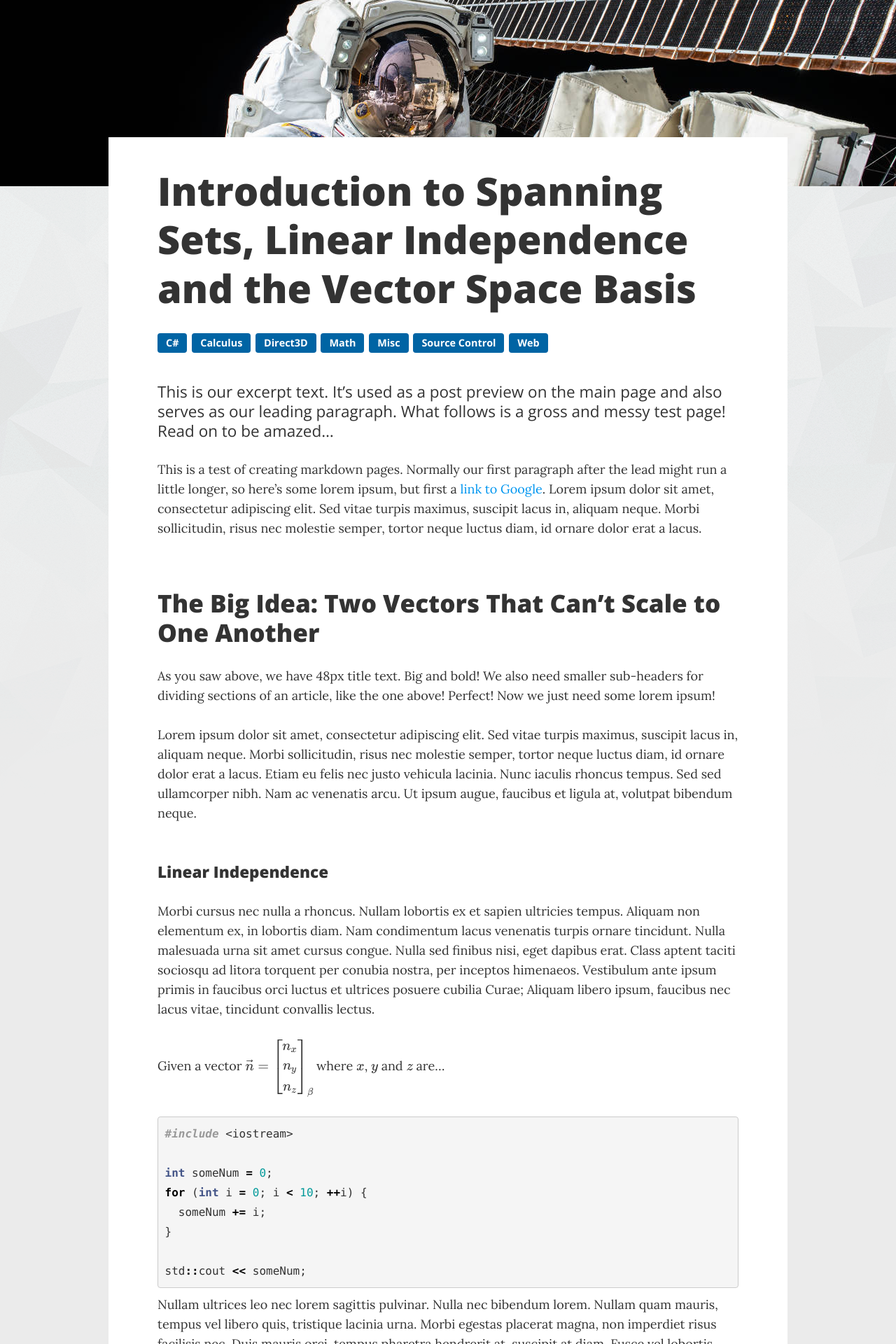
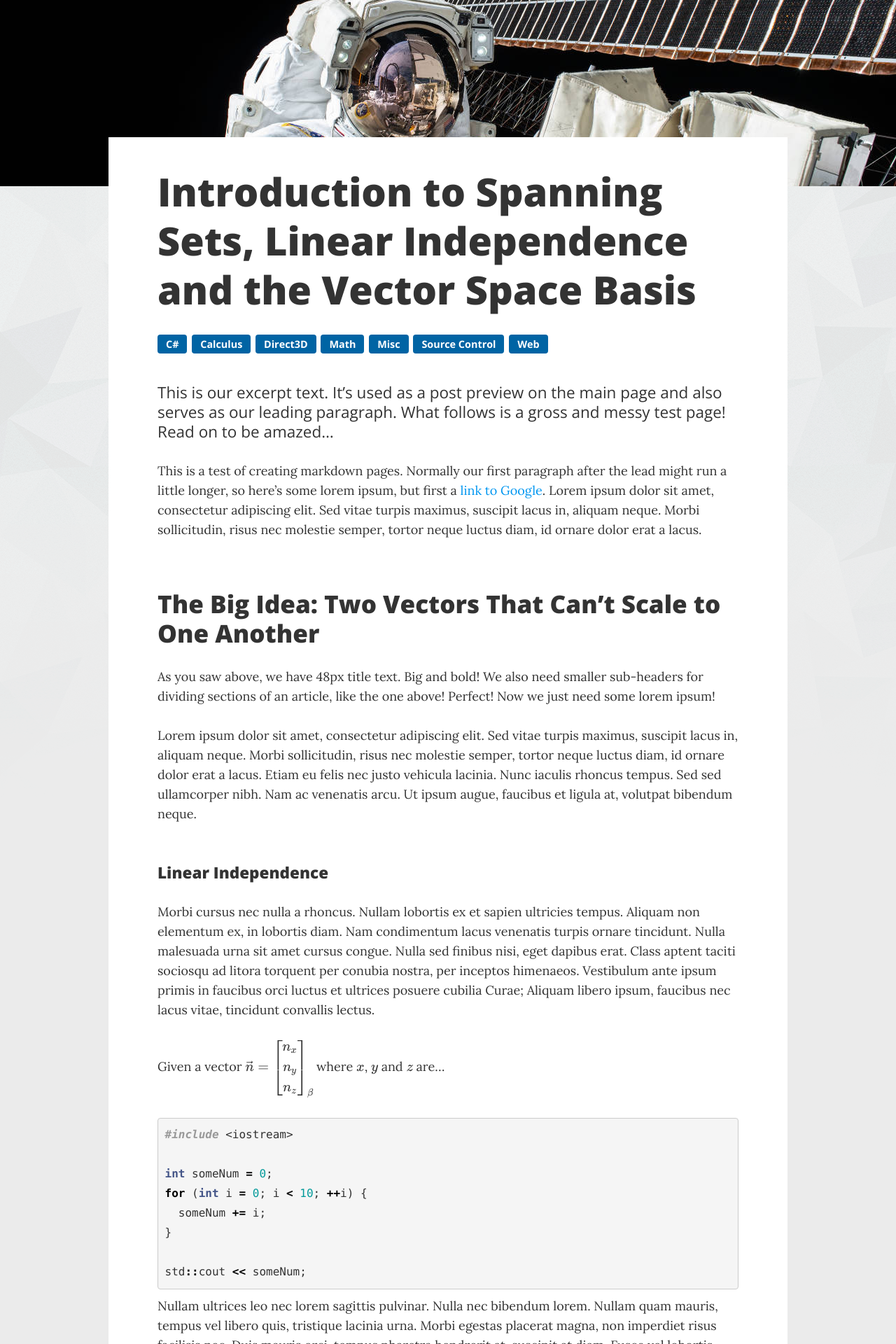
Before and after one commit to aarondgordon/aarondgordon.github.io, a Jekyll site: the page built from _posts/2016-8-24-introduction-to-spanning-sets-linear-independence-and-the-vector-space-basis.md, in a window 1280 px wide. Shown: the part 308-2228 px from the top of the page at 70% size. Built offline with Jekyll 4.4.1, drawn with Linux system fonts in a browser that asks for light colours; nearby versions of some CDN libraries; formulas are drawn with MathJax 3; comment, search, counter and statistics services are not loaded.

Commit message:
Tweaked tag selector

```diff
--- a/assets/css/layout.css
+++ b/assets/css/layout.css
@@ -309,12 +309,12 @@
 }
 
 .tag-cloud {
-    margin-bottom: 1.556em; /* 2 x baseline | 28px/18px */
+    margin-bottom: 28px; /* 2 x baseline */
 }
 
 .tag-cloud-tag {
   display: inline-block;
-  height: 28px; /* 2 x baseline */
+  height: 27px; /* 2 x baseline */
   margin: 0 2px 14px 0;
   border-radius:  4px;
   padding: 0 12px;
@@ -322,12 +322,14 @@
   color: white;
   font-family: 'Open Sans', sans-serif;
   font-weight: 700;
+  font-size: 0.8em; /* 14.4px/18px */
+  line-height: 1.94em; /* 2 x baseline | 28px/14.4px */
   text-decoration: none;
 }
 
 .tag-cloud-tag:hover, .tag-cloud-tag:active {
+    background-color: #0096f0;
     color: #fff;
-    background-color: #0096f0;
     text-decoration: none;
 }
 
@@ -339,7 +341,7 @@
 
 .h1, h1 {
   font-size: 3.10em; /* 55.8px/18px */
-  line-height: 1.25em; /* 5 x baseline | 70px/55.8px */
+  line-height: 1.26em; /* 5 x baseline | 70px/55.8px */
 }
 
 .h2, h2 {
@@ -372,7 +374,7 @@
   padding-bottom: 1.24em; /* 2 x baseline | 28px/22.5px */
   font-family: 'Open Sans', sans-serif;
   font-size: 1.25em; /* 22.5px/18px */
-  line-height: 1.24em; /* 2 x baseline | 28px/22.5px */
+  line-height: 1.25em; /* 2 x baseline | 28px/22.5px */
 }
 
 p {
```
